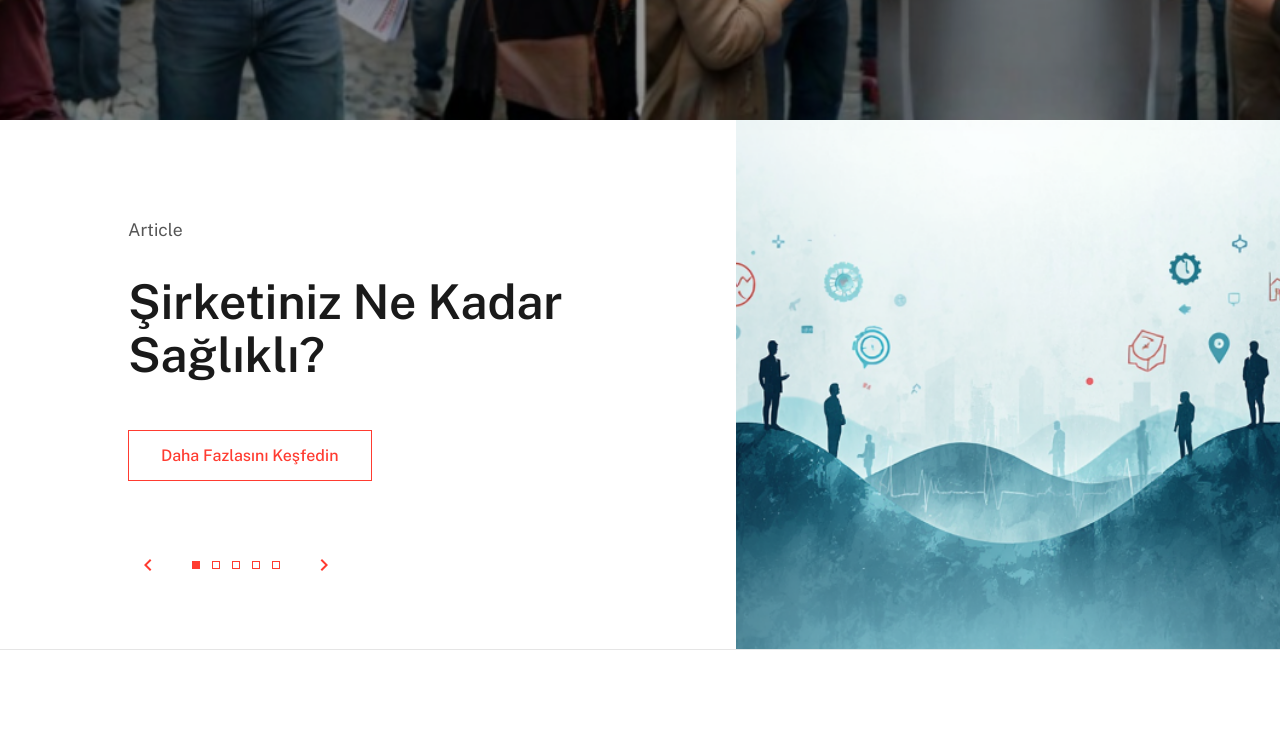
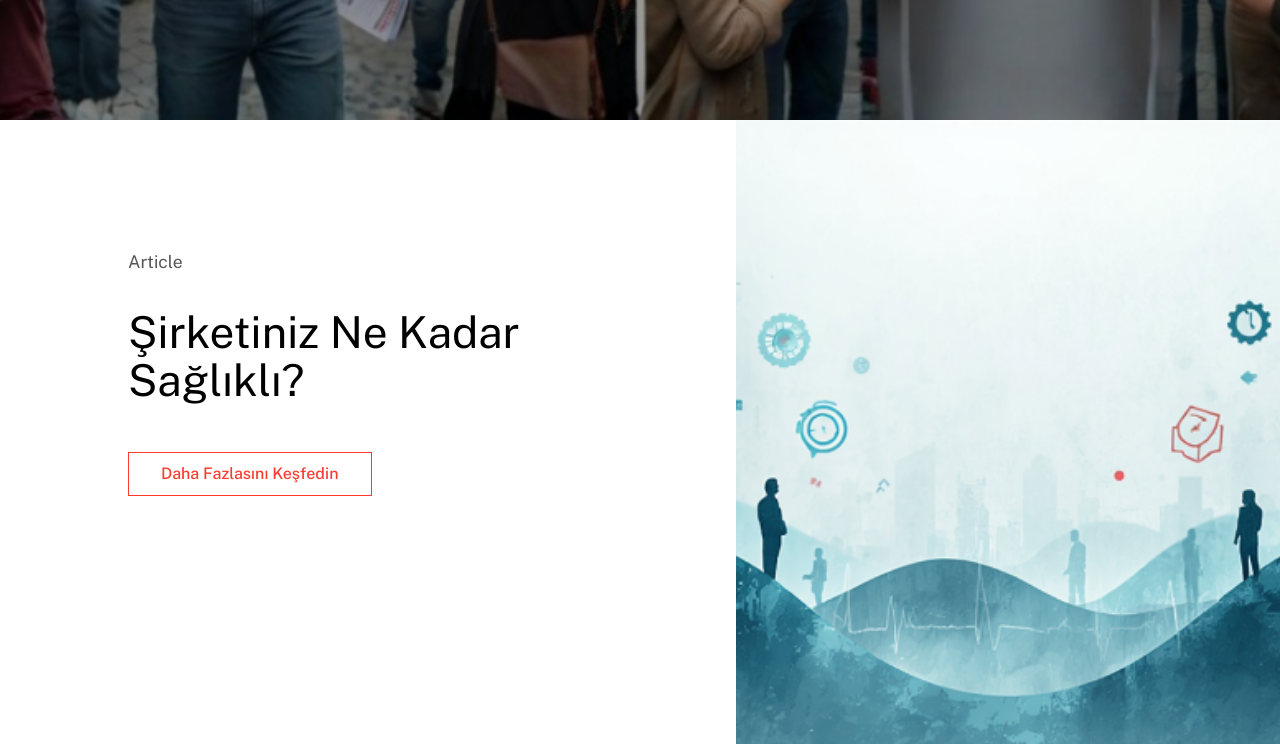
Before and after one commit to happysoldier/Outsight, a React (Vite) app: page / in a window 1280 px wide. Shown: the part 680-1424 px from the top of the page. Built offline with nearby package versions, Linux system fonts and the light colour scheme; a web font is replaced by a local one.

Commit message:
Convert article slider to edge-to-edge 50/50 layout house house

```diff
--- a/src/pages/Home.css
+++ b/src/pages/Home.css
@@ -147,18 +147,22 @@
 
 .slider-container {
     display: flex;
-    min-height: 500px;
-    max-width: 1440px;
-    margin: 0 auto;
+    height: calc(100vh - 80px);
+    /* Exact viewport height minus navbar */
+    width: 100%;
+    max-width: none;
+    margin: 0;
 }
 
 .slider-content {
     flex: 1;
-    padding: 6rem 4rem 4rem 8rem;
+    padding: 8rem 5% 8rem 8rem;
+    /* Use percentage right padding to keep text area clean */
     display: flex;
     flex-direction: column;
-    justify-content: center;
     position: relative;
+    height: 100%;
+    background-color: #fff;
 }
 
 .slider-tag {
@@ -169,18 +173,18 @@
 }
 
 .slider-title {
-    font-size: 3rem;
-    line-height: 1.1;
-    font-weight: 600;
+    font-size: 44px;
+    line-height: 48px;
+    font-weight: 400;
     margin-bottom: 3rem;
-    max-width: 500px;
-    color: var(--color-text-primary);
+    max-width: 600px;
+    color: #000;
 }
 
 .slider-btn {
     display: inline-block;
-    padding: 0.75rem 2rem;
-    border: 1px solid var(--color-accent);
+    padding: 0.50rem 2.0rem;
+    border: 1.5px solid var(--color-accent);
     color: var(--color-accent);
     text-decoration: none;
     font-weight: 500;
@@ -208,8 +212,13 @@
 .slider-controls {
     display: flex;
     align-items: center;
-    gap: 1.5rem;
-    margin-top: auto;
+    justify-content: space-between;
+    position: absolute;
+    bottom: 2rem;
+    left: 8rem;
+    /* Aligning with .slider-content padding-left */
+    right: 4rem;
+    /* Aligning with .slider-content padding-right */
 }
 
 .control-btn {
@@ -219,7 +228,8 @@
     display: flex;
     align-items: center;
     justify-content: center;
-    padding: 0.5rem;
+    padding: 0.5rem 0;
+    /* Removing horizontal padding to align exactly with text edge */
     transition: transform 0.2s ease;
 }
 
--- a/src/pages/Home.jsx
+++ b/src/pages/Home.jsx
@@ -57,7 +57,7 @@ const Home = () => {
 
                         <div className="slider-controls">
                             <button className="control-btn prev" onClick={prevSlide}>
-                                <svg viewBox="0 0 24 24" width="24" height="24"><path d="M15.41 7.41L14 6l-6 6 6 6 1.41-1.41L10.83 12z" fill="currentColor" /></svg>
+                                <svg viewBox="0 0 24 24" width="48" height="48" fill="none" stroke="currentColor" strokeWidth="1.5" strokeLinecap="round" strokeLinejoin="round"><polyline points="15 18 9 12 15 6"></polyline></svg>
                             </button>
                             <div className="slider-indicators">
                                 {randomPosts.map((_, index) => (
@@ -69,7 +69,7 @@ const Home = () => {
                                 ))}
                             </div>
                             <button className="control-btn next" onClick={nextSlide}>
-                                <svg viewBox="0 0 24 24" width="24" height="24"><path d="M10 6L8.59 7.41 13.17 12l-4.58 4.59L10 18l6-6z" fill="currentColor" /></svg>
+                                <svg viewBox="0 0 24 24" width="48" height="48" fill="none" stroke="currentColor" strokeWidth="1.5" strokeLinecap="round" strokeLinejoin="round"><polyline points="9 18 15 12 9 6"></polyline></svg>
                             </button>
                         </div>
                     </div>
```
